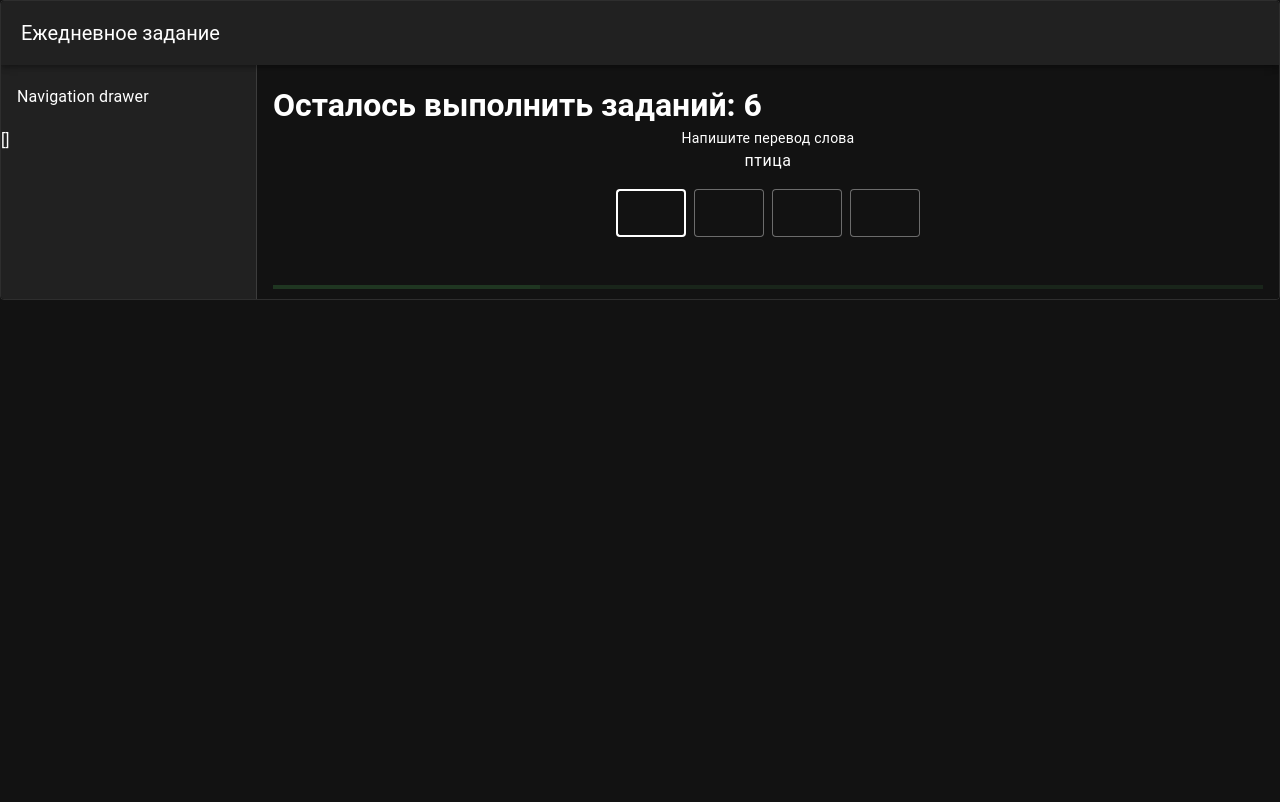
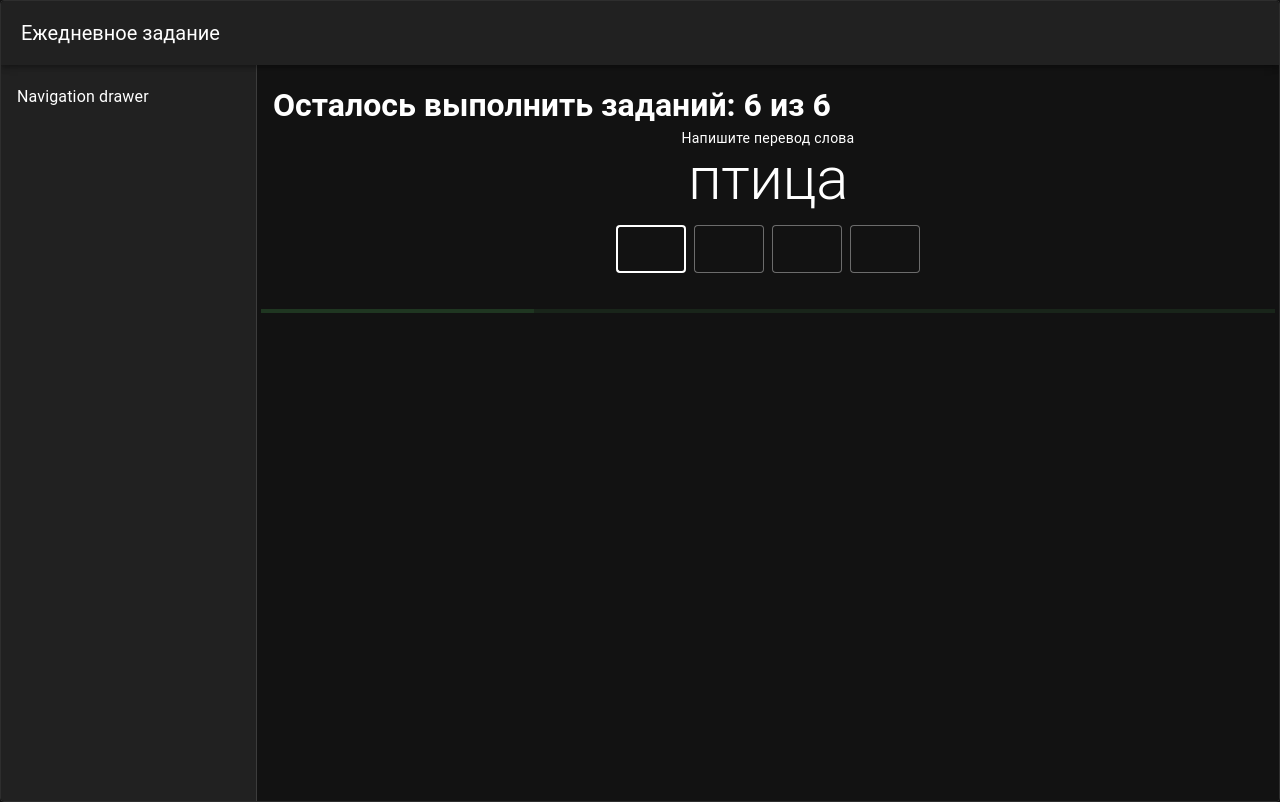
Before and after one commit to garikgsi/en_learning_tg_app, a Vue app: page / in a window 1280 px wide. Built offline with nearby package versions, Linux system fonts and the light colour scheme.

Commit message:
add translate task

```diff
--- a/components.d.ts
+++ b/components.d.ts
@@ -9,6 +9,7 @@ export {}
 declare module 'vue' {
   export interface GlobalComponents {
     HelloWorld: typeof import('./src/components/HelloWorld.vue')['default']
+    ITranslateTask: typeof import('./src/components/ITranslateTask.vue')['default']
     IWord: typeof import('./src/components/IWord.vue')['default']
     RouterLink: typeof import('vue-router')['RouterLink']
     RouterView: typeof import('vue-router')['RouterView']
--- /dev/null
+++ b/src/components/ITranslateTask.vue
@@ -0,0 +1,182 @@
+<script setup lang="ts">
+
+import {computed, onMounted, ref, watch} from "vue";
+import IWord from "@/components/IWord.vue";
+import type {WordResult} from "@/components/types/WordResult.ts";
+
+
+type Word = {
+  id: number,
+  word: string,
+  translate: string
+}
+
+type Props = {
+  ruList?: Word[],
+  enList: Word[]
+}
+
+type WordStat = {
+  id: number,
+  retries: number,
+  isOk: boolean,
+  variants: string[]
+}
+
+const props = defineProps<Props>()
+
+const onFinish = (wordId: number, result: WordResult) => {
+
+  const word = words.value.find(w => w.id === wordId);
+
+  if (word) {
+    const res = results.value.find(r => r.id === word.id);
+
+    if (result.isOk) {
+      startNewWord();
+    }
+
+    if (res) {
+      res.retries += 1;
+      res.isOk = result.isOk;
+      res.variants.push(result.answer);
+
+      return;
+    }
+
+    results.value.push({
+      id: word.id,
+      retries: 1,
+      isOk: result.isOk,
+      variants: [result.answer]
+    })
+  }
+
+}
+
+const finishedWords = computed(() => {
+  return results.value.filter(w => w.isOk).map(w => w.id);
+})
+
+const results = ref<WordStat[]>([]);
+
+const words = computed(() => {
+  return props.enList.filter(w => !finishedWords.value.includes(w.id));
+});
+
+
+const wordsCount = computed(() => {
+  return words.value.length;
+})
+
+const totalTimer = ref(0);
+
+const secOnWord = ref(20);
+
+const wordTimer = computed(() => {
+  return totalTimer.value % (secOnWord.value * 1000);
+});
+
+const currentWordIndex = computed(() => Math.floor(totalTimer.value / (secOnWord.value * 1000)) % wordsCount.value)
+
+const currentWord = computed(() => {
+  return words.value[currentWordIndex.value];
+})
+
+const wordProgressColor = computed(() => {
+  return 'success'
+});
+
+const timerStep = 100;
+
+const timer = ref();
+
+const timerPaused = ref(false);
+
+const startTimer = () => {
+  timer.value = setInterval(() => {
+
+    if (!timerPaused.value && wordsCount.value > 0) {
+      totalTimer.value = totalTimer.value + timerStep;
+    }
+
+  }, timerStep);
+}
+
+const stopTimer = () => {
+
+  clearInterval(timer.value);
+
+}
+
+onMounted(() => {
+  startTimer();
+});
+
+watch(currentWord, (newWord, oldWord) => {
+  console.log('new word', newWord, oldWord)
+
+  startNewWord();
+});
+
+const startNewWord = () => {
+
+  timerPaused.value = true;
+
+  answer.value = '';
+
+  setTimeout(() => {
+
+    totalTimer.value = 0;
+
+    otp.value?.reset();
+
+    timerPaused.value = false;
+
+  }, 2000);
+
+}
+
+const answer = ref('');
+
+const otp = ref(null);
+
+const progressValue = computed(() => timerPaused.value ? secOnWord * 1000 : wordTimer.value)
+
+</script>
+
+<template>
+  <template v-if="enList.length > 0">
+    <template v-if="wordsCount > 0">
+      <h1>Осталось выполнить заданий: {{ wordsCount }} из {{ enList.length }}</h1>
+
+      <IWord ref="otp" v-model="answer" :word="currentWord.word" :translate="currentWord.translate"
+             @finish="(res) => onFinish(currentWord.id, res)" :disabled="timerPaused"></IWord>
+
+      <v-row>
+        <v-progress-linear :buffer-value="progressValue" :color="wordProgressColor"
+                           :max="secOnWord*1000"></v-progress-linear>
+      </v-row>
+
+    </template>
+    <v-alert
+      v-else
+      text="Поздравляю, вы выполнили все задания, получайте свою награду"
+      title="Задание выполнено"
+      type="success"
+    ></v-alert>
+
+  </template>
+
+  <v-alert
+    v-else
+    text="На сегодня все задания выполнены"
+    title="Нет заданий"
+    type="primary"
+  ></v-alert>
+
+</template>
+
+<style scoped>
+
+</style>
--- a/src/components/IWord.vue
+++ b/src/components/IWord.vue
@@ -8,6 +8,7 @@ interface Props {
   word: string
   translate: string
   easyMode?: boolean
+  disabled?: boolean
 }
 
 interface Emits {
@@ -16,7 +17,8 @@ interface Emits {
 }
 
 const props = withDefaults(defineProps<Props>(), {
-  easyMode: true
+  easyMode: true,
+  disabled: false
 })
 
 const emits = defineEmits<Emits>()
@@ -71,13 +73,15 @@ defineExpose({
       Напишите перевод слова<br>
     </div>
 
-    <div class="text-body-1 text-center">
+    <div class="text-h2 text-center">
       {{ word }}
     </div>
 
+    <div>
       <v-otp-input
         ref="otp"
         v-model="answer"
+        :disabled="disabled"
         autofocus
         :color="color"
         :error="isError"
@@ -88,6 +92,9 @@ defineExpose({
         @finish="onFinish"
       ></v-otp-input>
     </div>
+
+
+  </div>
 </template>
 
 <style scoped>
--- a/src/pages/index.vue
+++ b/src/pages/index.vue
@@ -1,50 +1,8 @@
 <script lang="ts" setup>
 
-import {computed, ref, onMounted, watch} from 'vue';
-import IWord from "@/components/IWord.vue";
-import type {WordResult} from "@/components/types/WordResult.ts";
+import {computed} from 'vue';
+import ITranslateTask from "@/components/ITranslateTask.vue";
 
-type WordStat = {
-  id: number,
-  retries: number,
-  isOk: boolean,
-  variants: string[]
-}
-
-const onFinish = (wordId: number, result: WordResult) => {
-
-  const word = words.value.find(w => w.id === wordId);
-
-  if (word) {
-    const res = results.value.find(r => r.id === word.id);
-
-    if (result.isOk) {
-      startNewWord();
-    }
-
-    if (res) {
-      res.retries += 1;
-      res.isOk = result.isOk;
-      res.variants.push(result.answer);
-
-      return;
-    }
-
-    results.value.push({
-      id: word.id,
-      retries: 1,
-      isOk: result.isOk,
-      variants: [result.answer]
-    })
-  }
-
-}
-
-const finishedWords = computed(() => {
-  return results.value.filter(w => w.isOk).map(w => w.id);
-})
-
-const results = ref<WordStat[]>([]);
 
 const list = computed(() => {
   return [
@@ -55,92 +13,13 @@ const list = computed(() => {
     {id: 5, word: 'сегодня', translate: 'today'},
     {id: 6, word: 'завтра', translate: 'tomorrow'},
   ];
-})
-
-const words = computed(() => {
-  return list.value.filter(w => !finishedWords.value.includes(w.id));
 });
 
-
-const wordsCount = computed(() => {
-  return words.value.length;
-})
-
-const totalTimer = ref(0);
-
-const secOnWord = ref(20);
-
-const wordTimer = computed(() => {
-  return totalTimer.value % (secOnWord.value * 1000);
-});
-
-const currentWordIndex = computed(() => Math.floor(totalTimer.value / (secOnWord.value * 1000)) % wordsCount.value)
-
-const currentWord = computed(() => {
-  return words.value[currentWordIndex.value];
-})
-
-const wordProgressColor = computed(() => {
-  return 'success'
-});
-
-const timerStep = 100;
-
-const timer = ref();
-
-const timerPaused = ref(false);
-
-const startTimer = () => {
-  timer.value = setInterval(() => {
-
-    if (!timerPaused.value) {
-      totalTimer.value = totalTimer.value + timerStep;
-    }
-
-  }, timerStep);
-}
-
-const stopTimer = () => {
-
-  clearInterval(timer.value);
-
-
-}
-
-onMounted(() => {
-  startTimer();
-});
-
-watch(currentWord, (newWord, oldWord) => {
-  console.log('new word', newWord, oldWord)
-
-  startNewWord();
-});
-
-const startNewWord = () => {
-
-  timerPaused.value = true;
-
-  setTimeout(() => {
-
-    totalTimer.value = 0;
-
-    otp.value?.reset();
-
-    timerPaused.value = false;
-
-  }, 2000);
-
-}
-
-const answer = ref('');
-
-const otp = ref(null);
 
 </script>
 
 <template>
-  <v-responsive class="border rounded" max-height="300">
+  <v-responsive class="border rounded">
     <v-app>
       <v-app-bar title="Ежедневное задание"></v-app-bar>
 
@@ -148,28 +27,14 @@ const otp = ref(null);
         <v-list>
           <v-list-item title="Navigation drawer"></v-list-item>
         </v-list>
-        {{ results }}
+
       </v-navigation-drawer>
 
       <v-main>
 
         <v-container>
 
-          <template v-if="wordsCount > 0">
-            <h1>Осталось выполнить заданий: {{ wordsCount }}</h1>
-
-            <IWord ref="otp" v-model="answer" :word="currentWord.word" :translate="currentWord.translate"
-                   @finish="(res) => onFinish(currentWord.id, res)"></IWord>
-
-            <v-progress-linear :buffer-value="wordTimer" :color="wordProgressColor"
-                               :max="secOnWord*1000"></v-progress-linear>
-          </template>
-          <v-alert
-            v-else
-            text="Поздравляю, вы выполнили все задания, получайте свою награду"
-            title="Задание выполнено"
-            type="success"
-          ></v-alert>
+          <ITranslateTask :en-list="list"></ITranslateTask>
 
         </v-container>
 
```
Lines whose indentation alone changed are shown as unchanged.
